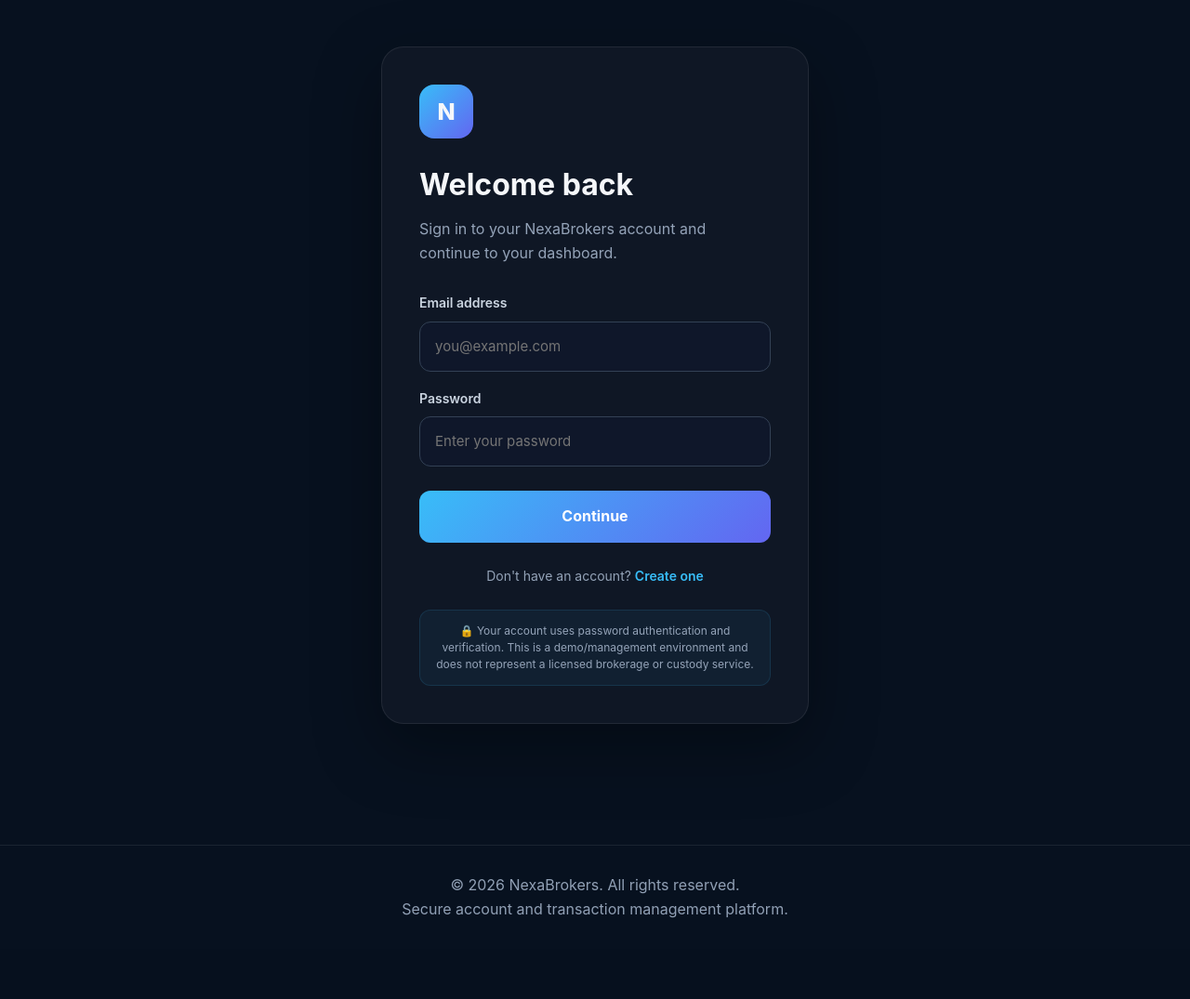
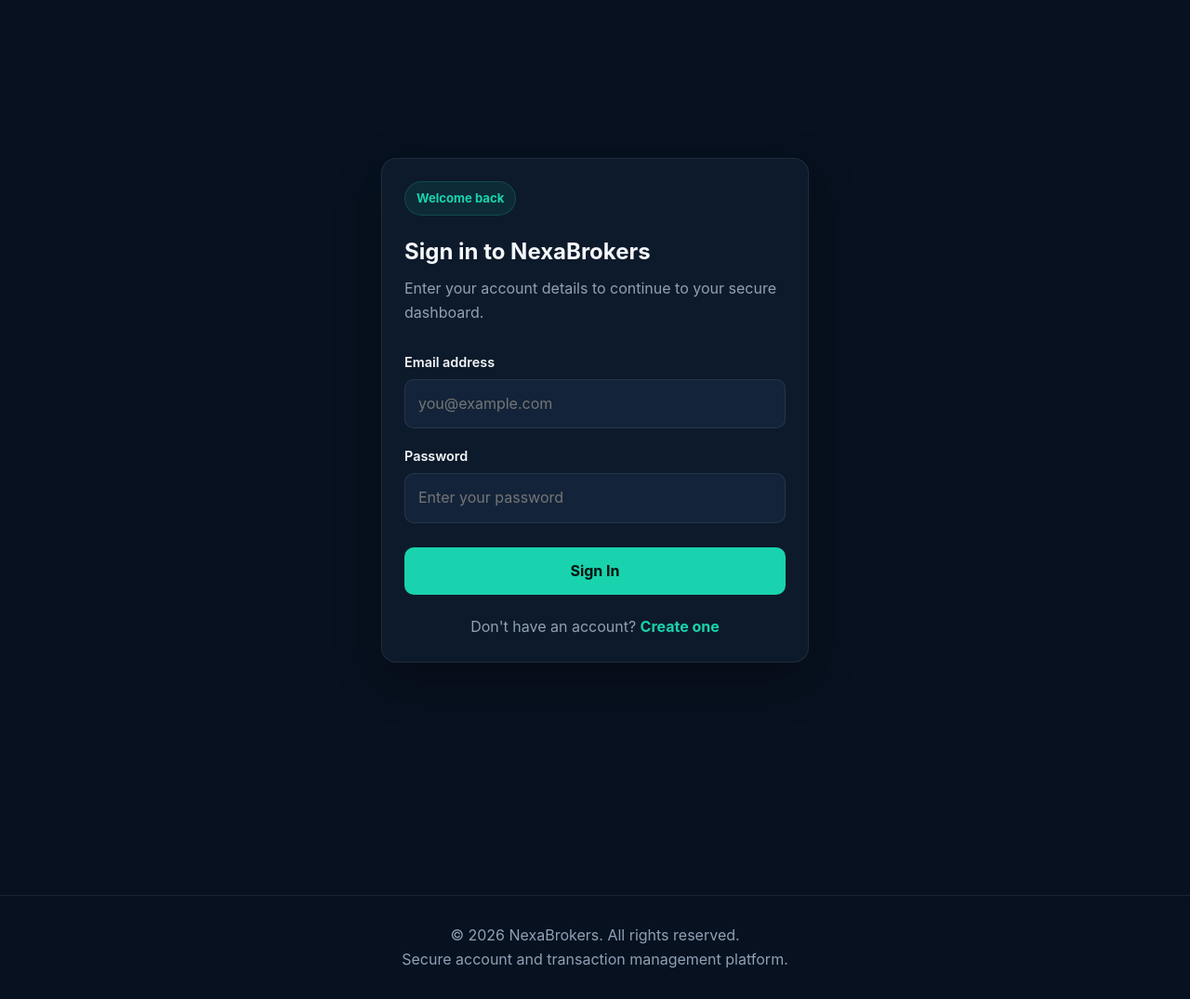
Before and after one commit to joboyfx5-lang/NexaBrokers, a Flask app: page /login-page in a window 1280 px wide. Shown: the part 73-1148 px from the top of the page at 93% size. Before the commit the page ends 1061 px from the top, so only its background shows below. Run offline with Flask 3, Linux system fonts and the light colour scheme.

Commit message:
Update login.html

```diff
--- a/templates/login.html
+++ b/templates/login.html
@@ -1,142 +1,43 @@
 {% extends "base.html" %}
 
-{% block title %}Login | NexaBrokers{% endblock %}
+{% block title %}
+Sign In — NexaBrokers
+{% endblock %}
 
 {% block content %}
 
-<style>
-    .auth-wrapper {
-        min-height: 75vh;
-        display: flex;
-        align-items: center;
-        justify-content: center;
-        padding: 50px 20px;
-    }
+<section class="section">
 
-    .auth-card {
-        width: 100%;
-        max-width: 460px;
-        background: rgba(17, 24, 39, 0.92);
-        border: 1px solid rgba(255, 255, 255, 0.08);
-        border-radius: 24px;
-        padding: 40px;
-        box-shadow: 0 25px 70px rgba(0, 0, 0, 0.35);
-    }
+    <div class="form-wrapper">
 
-    .auth-logo {
-        width: 58px;
-        height: 58px;
-        border-radius: 16px;
-        display: flex;
-        align-items: center;
-        justify-content: center;
-        background: linear-gradient(135deg, #38bdf8, #6366f1);
-        font-size: 25px;
-        font-weight: 800;
-        margin-bottom: 24px;
-    }
+        <div class="card">
 
-    .auth-card h1 {
-        margin: 0 0 10px;
-        font-size: 32px;
-    }
-
-    .auth-subtitle {
-        color: #94a3b8;
-        margin-bottom: 30px;
-        line-height: 1.6;
-    }
-
-    .form-group {
-        margin-bottom: 18px;
-    }
-
-    .form-group label {
-        display: block;
-        margin-bottom: 8px;
-        font-size: 14px;
-        color: #cbd5e1;
-        font-weight: 600;
-    }
-
-    .form-group input {
-        width: 100%;
-        box-sizing: border-box;
-        padding: 14px 16px;
-        border-radius: 12px;
-        border: 1px solid #334155;
-        background: #0f172a;
-        color: white;
-        font-size: 15px;
-        outline: none;
-    }
-
-    .form-group input:focus {
-        border-color: #38bdf8;
-        box-shadow: 0 0 0 3px rgba(56, 189, 248, 0.12);
-    }
-
-    .login-button {
-        width: 100%;
-        padding: 15px;
-        border: none;
-        border-radius: 12px;
-        background: linear-gradient(135deg, #38bdf8, #6366f1);
-        color: white;
-        font-size: 16px;
-        font-weight: 700;
-        cursor: pointer;
-        margin-top: 8px;
-    }
-
-    .login-button:hover {
-        opacity: 0.92;
-    }
-
-    .auth-footer {
-        text-align: center;
-        margin-top: 25px;
-        color: #94a3b8;
-        font-size: 14px;
-    }
-
-    .auth-footer a {
-        color: #38bdf8;
-        text-decoration: none;
-        font-weight: 600;
-    }
-
-    .security-note {
-        margin-top: 25px;
-        padding: 13px;
-        border-radius: 12px;
-        background: rgba(56, 189, 248, 0.06);
-        border: 1px solid rgba(56, 189, 248, 0.12);
-        color: #94a3b8;
-        font-size: 12px;
-        line-height: 1.5;
-        text-align: center;
-    }
-</style>
-
-<div class="auth-wrapper">
-
-    <div class="auth-card">
-
-        <div class="auth-logo">
-            N
+            <div class="badge">
+                Welcome back
             </div>
 
-        <h1>Welcome back</h1>
+            <h1>
+                Sign in to NexaBrokers
+            </h1>
 
-        <p class="auth-subtitle">
-            Sign in to your NexaBrokers account and continue to your dashboard.
+            <p class="form-subtitle">
+                Enter your account details to continue
+                to your secure dashboard.
             </p>
 
-        <form method="POST" action="/login-request">
+            <div
+                id="message"
+                class="alert"
+                style="display: none;"
+            ></div>
+
+            <form id="loginForm">
 
                 <div class="form-group">
-                <label for="email">Email address</label>
+
+                    <label for="email">
+                        Email address
+                    </label>
 
                     <input
                         id="email"
@@ -146,10 +47,15 @@
                         autocomplete="email"
                         required
                     >
+
                 </div>
 
+
                 <div class="form-group">
-                <label for="password">Password</label>
+
+                    <label for="password">
+                        Password
+                    </label>
 
                     <input
                         id="password"
@@ -159,27 +65,198 @@
                         autocomplete="current-password"
                         required
                     >
+
                 </div>
 
-            <button class="login-button" type="submit">
-                Continue
+
+                <button
+                    type="submit"
+                    class="btn btn-primary form-submit"
+                    id="submitButton"
+                >
+                    Sign In
                 </button>
 
             </form>
 
-        <div class="auth-footer">
+
+            <p
+                style="
+                    text-align: center;
+                    margin-top: 22px;
+                    color: var(--muted);
+                "
+            >
                 Don't have an account?
-            <a href="/signup-page">Create one</a>
-        </div>
 
-        <div class="security-note">
-            🔒 Your account uses password authentication and verification.
-            This is a demo/management environment and does not represent
-            a licensed brokerage or custody service.
-        </div>
+                <a
+                    href="/signup-page"
+                    style="
+                        color: var(--primary);
+                        font-weight: 700;
+                    "
+                >
+                    Create one
+                </a>
+            </p>
 
         </div>
 
     </div>
 
+</section>
+
 {% endblock %}
+
+
+{% block scripts %}
+
+<script>
+
+const form =
+    document.getElementById("loginForm");
+
+const message =
+    document.getElementById("message");
+
+const submitButton =
+    document.getElementById("submitButton");
+
+
+form.addEventListener(
+    "submit",
+    async function(event) {
+
+        event.preventDefault();
+
+        const email =
+            document.getElementById(
+                "email"
+            ).value.trim();
+
+        const password =
+            document.getElementById(
+                "password"
+            ).value;
+
+
+        message.style.display =
+            "none";
+
+        submitButton.disabled =
+            true;
+
+        submitButton.textContent =
+            "Signing in...";
+
+
+        try {
+
+            const response =
+                await fetch(
+                    "/login-request",
+                    {
+                        method: "POST",
+
+                        headers: {
+                            "Content-Type":
+                                "application/json"
+                        },
+
+                        body: JSON.stringify({
+                            email: email,
+                            password: password
+                        })
+                    }
+                );
+
+
+            const data =
+                await response.json();
+
+
+            if (!response.ok) {
+
+                throw new Error(
+                    data.error ||
+                    "Unable to sign in."
+                );
+
+            }
+
+
+            /*
+             * Save the email temporarily so
+             * the verification page knows which
+             * account is being verified.
+             */
+
+            sessionStorage.setItem(
+                "verificationEmail",
+                email
+            );
+
+
+            /*
+             * If development OTP mode is enabled,
+             * keep the code available for testing.
+             */
+
+            if (
+                data.development_code
+            ) {
+
+                sessionStorage.setItem(
+                    "developmentCode",
+                    data.development_code
+                );
+
+            }
+
+
+            message.textContent =
+                data.message ||
+                "Verification code sent.";
+
+            message.className =
+                "alert alert-success";
+
+            message.style.display =
+                "block";
+
+
+            setTimeout(
+                function() {
+
+                    window.location.href =
+                        "/verify-page";
+
+                },
+                700
+            );
+
+
+        } catch (error) {
+
+            message.textContent =
+                error.message;
+
+            message.className =
+                "alert alert-danger";
+
+            message.style.display =
+                "block";
+
+            submitButton.disabled =
+                false;
+
+            submitButton.textContent =
+                "Sign In";
+        }
+
+    }
+);
+
+</script>
+
+{% endblock %}
```
Lines whose indentation alone changed are shown as unchanged.
